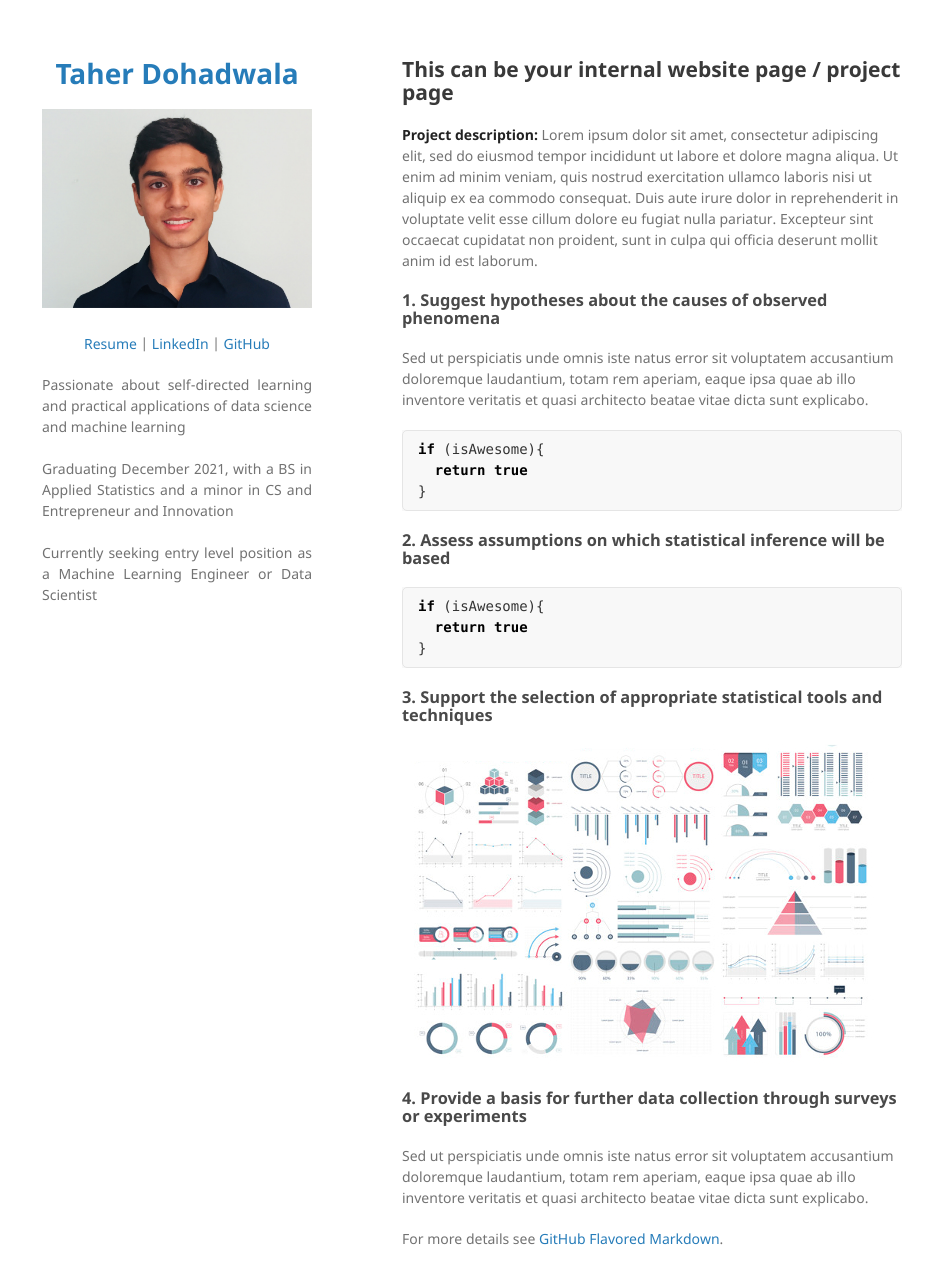
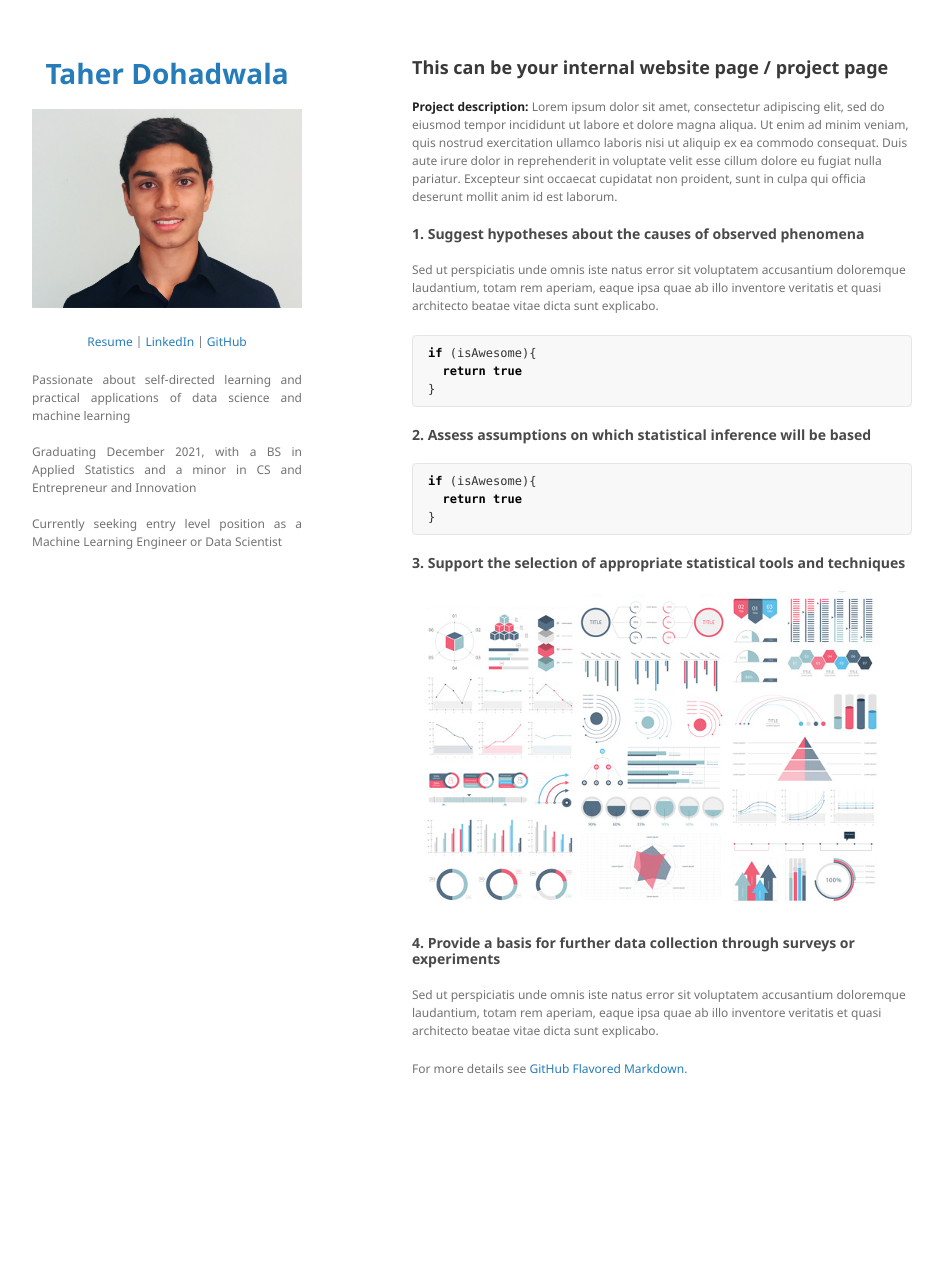
Before and after one commit to Taher-Dohadwala/Taher-Dohadwala.github.io, a Jekyll site: the page built from sample_page.md, in a window 1280 px wide and 1319 px high. Shown: the top 1284 px of the window, without its empty margins (168-1111 px from the left). Built offline with Jekyll 4.4.1, drawn with Linux system fonts in a browser that asks for light colours; our own code applies the rules of GitHub Pages for plain Markdown files.

Commit message:
Update jekyll-theme-minimal.scss

```diff
--- a/_sass/jekyll-theme-minimal.scss
+++ b/_sass/jekyll-theme-minimal.scss
@@ -4,7 +4,7 @@
 body {
   background-color: #fff;
   padding:50px;
-  font: 14px/1.5 "Noto Sans", "Helvetica Neue", Helvetica, Arial, sans-serif;
+  font: 12px/1.5 "Noto Sans", "Helvetica Neue", Helvetica, Arial, sans-serif;
   color:#727272;
   font-weight:400;
 }
@@ -56,7 +56,7 @@
 }
 
 .wrapper {
-  width:860px;
+  width:880px;
   margin:0 auto;
 }
 
```
